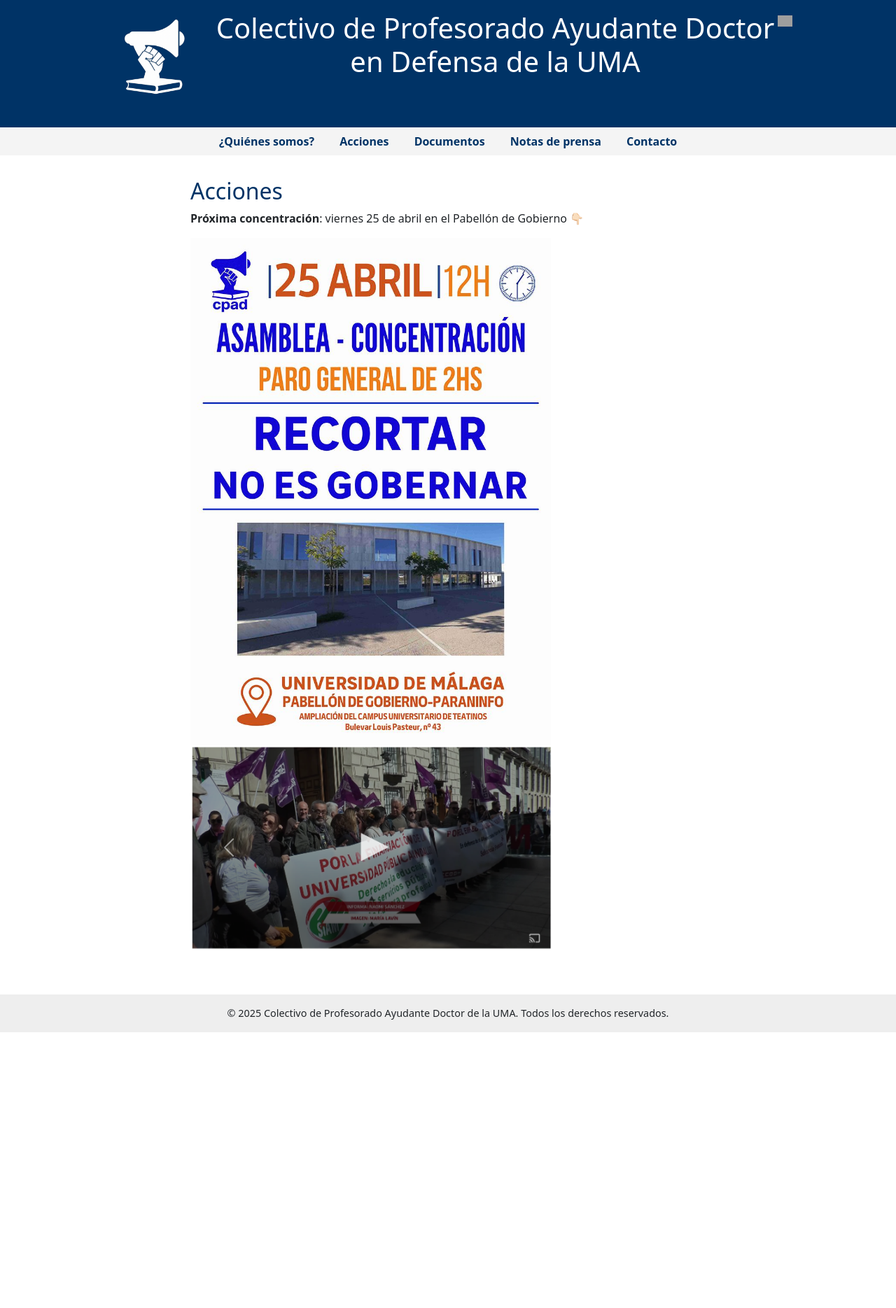
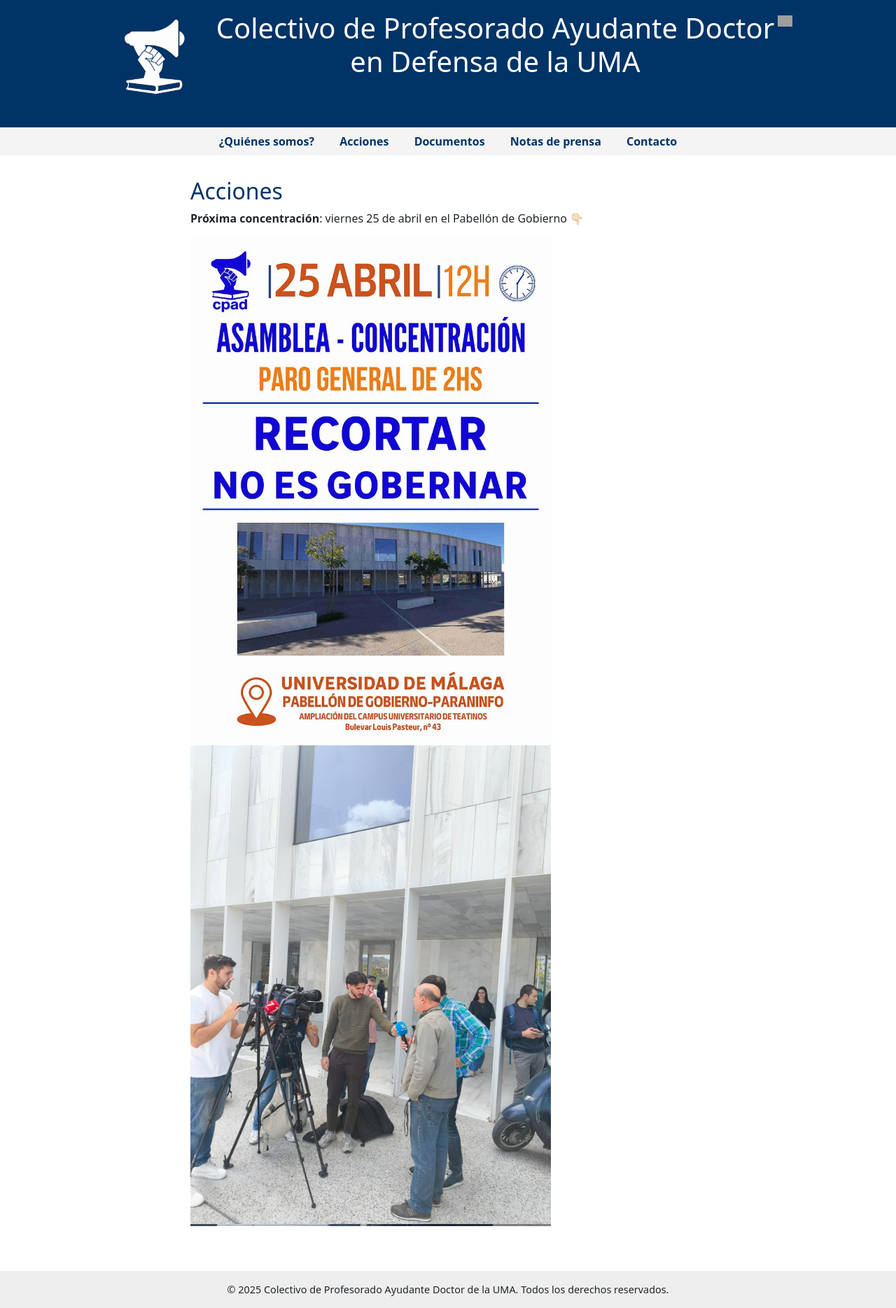
Before and after one commit to cpaduma/cpaduma.github.io, a Jekyll site: the page built from actividades.html, in a window 1280 px wide. Shown: the whole page at 70% size. Built offline with Jekyll 4.4.1, drawn with Linux system fonts in a browser that asks for light colours; before the commit the page ends 1475 px from its top, so only the background shows below that; grey boxes are pictures that could not be loaded.

Commit message:
Update actividades.html

```diff
--- a/actividades.html
+++ b/actividades.html
@@ -8,16 +8,31 @@
     <p> <b>Próxima concentración</b>: viernes 25 de abril en el Pabellón de Gobierno 👇🏻</p>
     <img src="img/cartel.jpeg" alt="Cartel 25 Abril" />
 
-  <div id="carouselActividades" class="carousel slide position-relative mx-auto" style="max-width: 800px;" data-bs-ride="carousel">
+  <div id="carouselActividades" class="carousel slide position-relative mx-auto" style="max-width: 100%;" data-bs-ride="carousel">
     <div class="carousel-inner">
       <div class="carousel-item active">
-        <img src="img/noticia3.png" class="d-block w-100" alt="Actividad 1">
+        <img src="img/Dia25_1.jpeg" class="d-block w-100" alt="Actividad 1">
       </div>
-      <div class="carousel-item">
-        <img src="img/noticia5.png" class="d-block w-100" alt="Actividad 2">
+      <div class="carousel-item active">
+        <img src="img/Dia25_2.jpeg" class="d-block w-100" alt="Actividad 1">
       </div>
-      <div class="carousel-item">
-        <img src="img/noticia3.png" class="d-block w-100" alt="Actividad 3">
+      <div class="carousel-item active">
+        <img src="img/Dia25_3.jpeg" class="d-block w-100" alt="Actividad 1">
+      </div>
+      <div class="carousel-item active">
+        <img src="img/Dia25_4.jpeg" class="d-block w-100" alt="Actividad 1">
+      </div>
+      <div class="carousel-item active">
+        <img src="img/Dia25_5.jpeg" class="d-block w-100" alt="Actividad 1">
+      </div>
+      <div class="carousel-item active">
+        <img src="img/Dia25_6.jpeg" class="d-block w-100" alt="Actividad 1">
+      </div>
+      <div class="carousel-item active">
+        <img src="img/Dia25_7.jpeg" class="d-block w-100" alt="Actividad 1">
+      </div>
+      <div class="carousel-item active">
+        <img src="img/Dia25_8.jpeg" class="d-block w-100" alt="Actividad 1">
       </div>
     </div>
 
```
